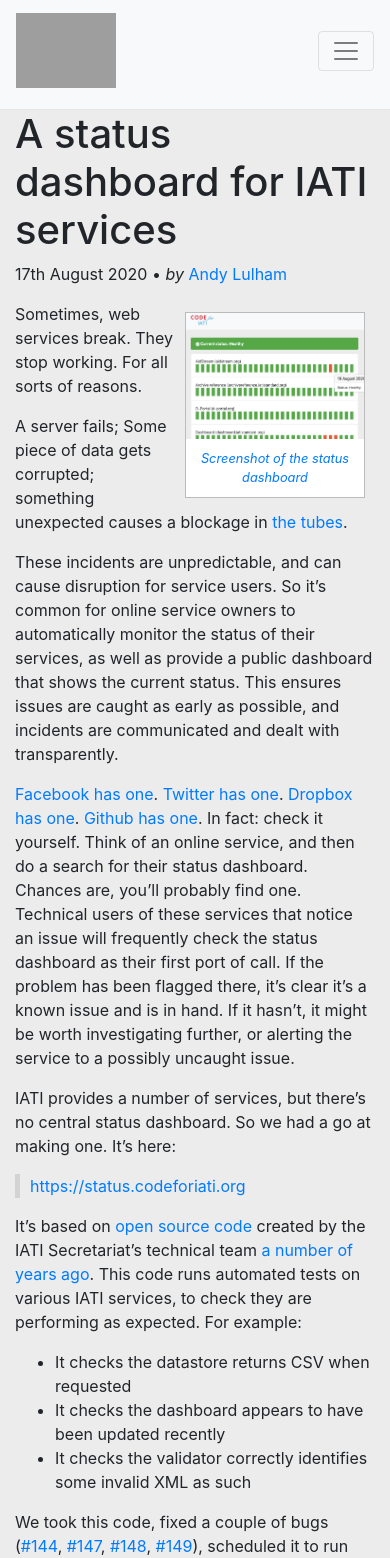
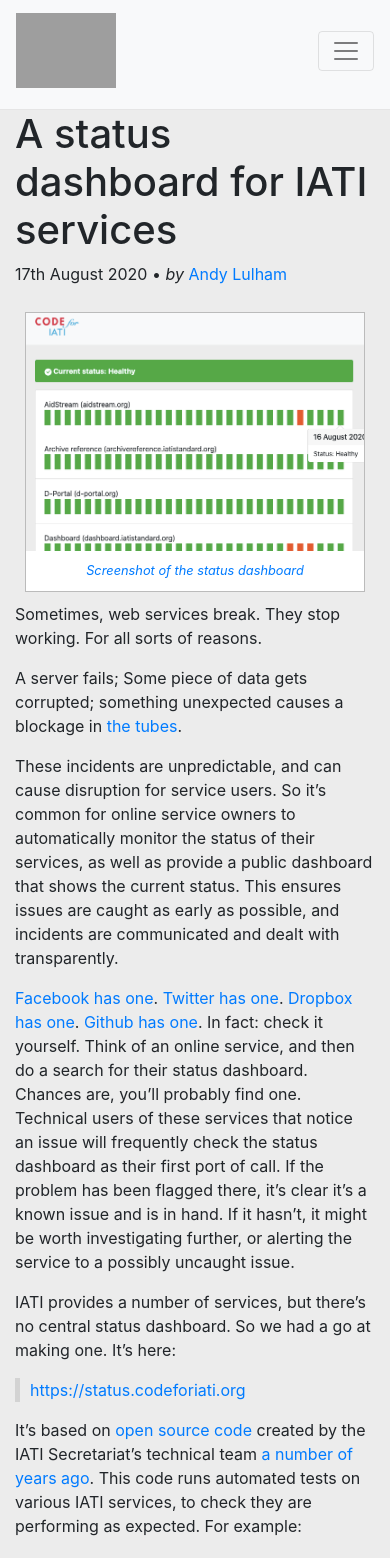
Before and after one commit to codeforIATI/codeforiati.github.io, a Jekyll site: the page built from _posts/2020-08-17-iati-status.md, in a window 390 px wide. Shown: the top 1558 px of the page. Built offline with Jekyll 4.4.1, drawn with Linux system fonts in a browser that asks for light colours; comment, search, counter and statistics services are not loaded.

Commit message:
Max blogpost image full with on mobile view

```diff
--- a/assets/css/codeforiati.scss
+++ b/assets/css/codeforiati.scss
@@ -55,6 +55,12 @@
   }
 }
 
+@media (max-width: 767px) {
+  .img-caption {
+    max-width: 100%;
+  }
+}
+
 /* Main marketing message and sign up button */
 .jumbotron {
   text-align: center;
```
